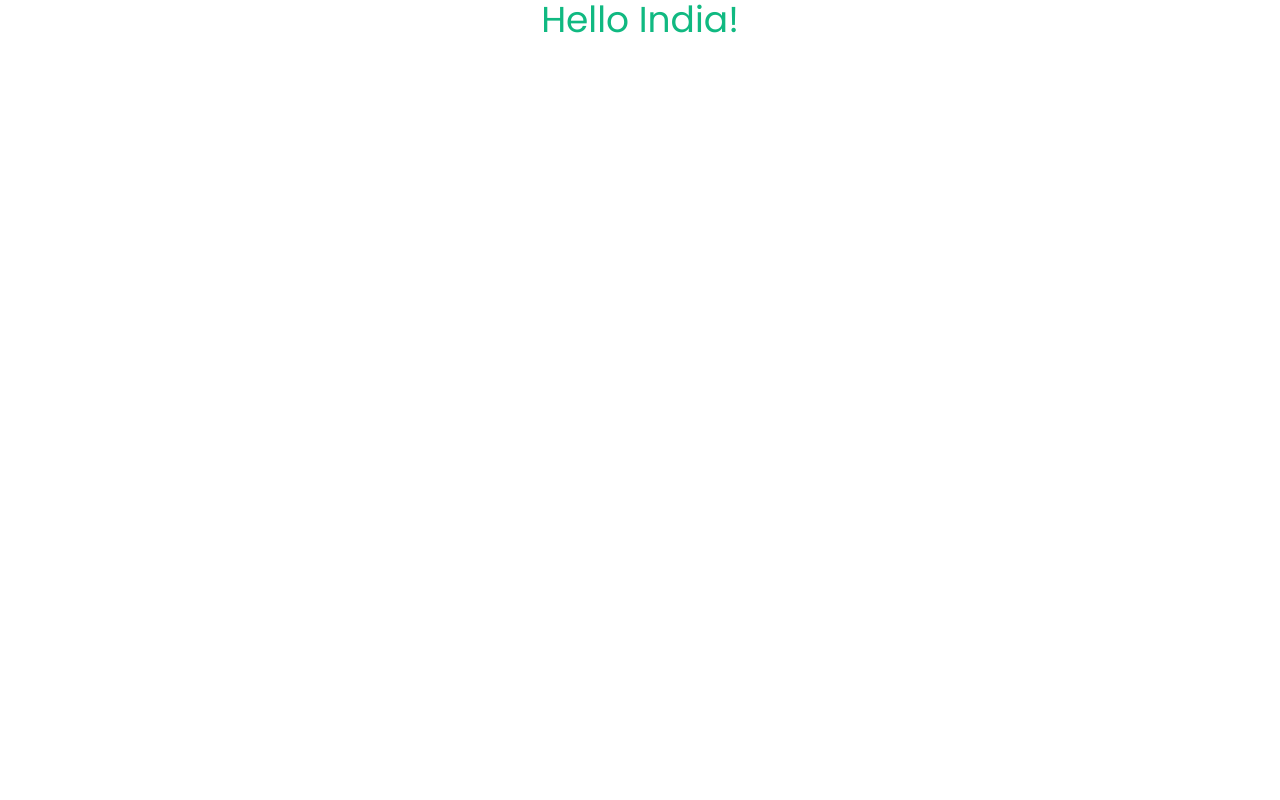
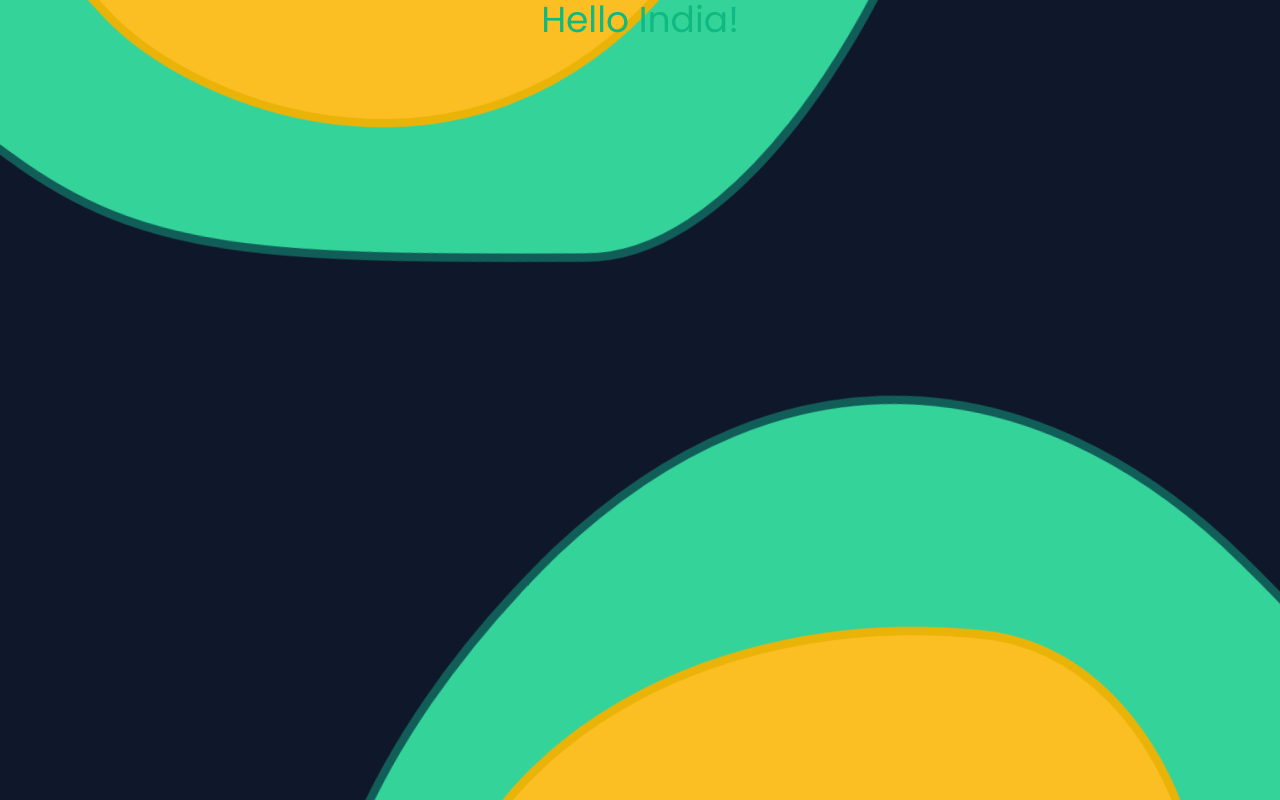
Before and after one commit to pushkarydv/NextOS, a Next.js app: page / in a window 1280 px wide. Built offline with nearby package versions, Linux system fonts and the light colour scheme.

Commit message:
added background

```diff
--- /dev/null
+++ b/components/Background/index.js
@@ -0,0 +1,89 @@
+import React from "react";
+
+export default function Background() {
+  return (
+    <div className="p-0 m-0 overflow-hidden fixed -z-10 top-0 left-0 w-full h-screen">
+      <svg
+        xmlns="http://www.w3.org/2000/svg"
+        preserveAspectRatio="xMidYMin slice"
+        viewBox="24 105 156 95"
+        className="w-full h-screen"
+      >
+        <rect x="0" y="0" width="300" height="300" className="fill-slate-900" />
+        <path
+          className="top-outer fill-emerald-400 stroke-teal-800"
+          strokeWidth="1"
+          d="M68 1c23,0 67,17 69,39 4,38 5,52 -5,69 -20,36 -68,46 -120,-9 -27,-28 -7,-101 56,-99z"
+        />
+        <path
+          className="top-inner fill-amber-400 stroke-yellow-500"
+          strokeWidth="1"
+          d="M69 22c33,-7 52,21 54,37 3,26 -1,28 -8,40 -15,25 -48,25 -85,-14 -19,-20 -4,-53 39,-63z"
+        />
+        <path
+          className="bottom-outer fill-emerald-400 stroke-teal-800"
+          strokeWidth="1"
+          d="M158 158c30,13 56,50 44,75 -9,18 -22,46 -42,55 -20,10 -48,2 -73,-19 -29,-25 -27,-55 -9,-79 17,-22 43,-48 80,-32z"
+        />
+        <path
+          className="bottom-inner fill-amber-400 stroke-yellow-500"
+          strokeWidth="1"
+          d="M136 180c32,-9 45,13 46,29 3,27 8,29 0,42 -14,25 -52,24 -79,0 -21,-18 -2,-61 33,-71z"
+        />
+      </svg>
+      <style jsx>
+        {`
+          @keyframes rotate {
+            0% {
+              transform: rotate(0);
+              transform: rotate(0);
+            }
+            100% {
+              transform: rotate(360deg);
+              transform: rotate(360deg);
+            }
+          }
+
+          @keyframes rotate {
+            0% {
+              transform: rotate(0);
+              transform: rotate(0);
+            }
+            100% {
+              transform: rotate(360deg);
+              transform: rotate(360deg);
+            }
+          }
+
+          .top-outer {
+            transform-origin: 73px 69px;
+            transform-origin: 73px 69px;
+            animation: rotate 30s linear infinite;
+            animation: rotate 30s linear infinite;
+          }
+
+          .top-inner {
+            transform-origin: 73px 69px;
+            transform-origin: 73px 69px;
+            animation: rotate 20s linear infinite;
+            animation: rotate 20s linear infinite;
+          }
+
+          .bottom-outer {
+            transform-origin: 134px 222px;
+            transform-origin: 134px 222px;
+            animation: rotate 30s linear infinite;
+            animation: rotate 30s linear infinite;
+          }
+
+          .bottom-inner {
+            transform-origin: 134px 222px;
+            transform-origin: 134px 222px;
+            animation: rotate 20s linear infinite;
+            animation: rotate 20s linear infinite;
+          }
+        `}
+      </style>
+    </div>
+  );
+}
--- a/pages/_app.js
+++ b/pages/_app.js
@@ -1,10 +1,12 @@
 import "../styles/tailwind_config.css";
 import "../styles/scrollbar.css";
 import "../styles/globals.css";
+import Background from "../components/Background";
 
 function MyApp({ Component, pageProps }) {
   return (
     <main className="applicationFont">
+      <Background />
       <Component {...pageProps} />
     </main>
   );
--- a/pages/index.js
+++ b/pages/index.js
@@ -11,7 +11,11 @@
         />
         <link rel="icon" href="/favicon.ico" />
       </Head>
-      <div className="text-center text-emerald-500 text-4xl">Hello India!</div>
+      <div className="w-full h-screen relative">
+        <div className="text-center text-emerald-500 text-4xl">
+          Hello India!
+        </div>
+      </div>
     </>
   );
 }
```
